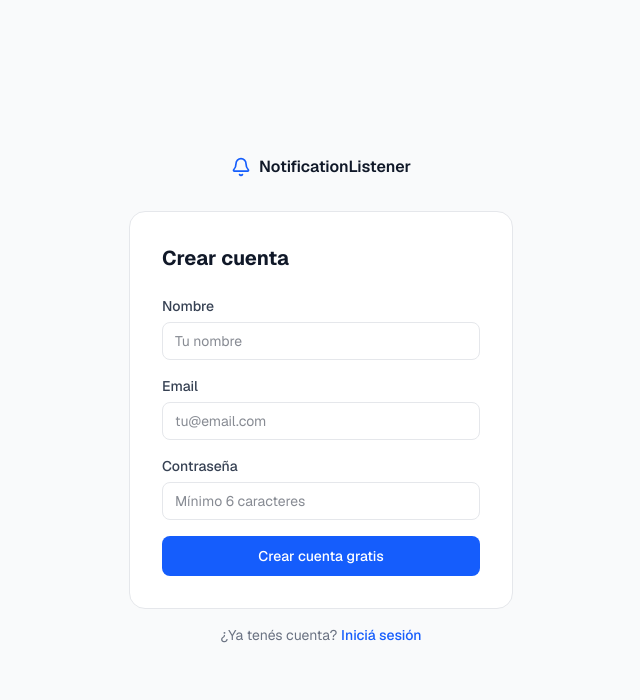
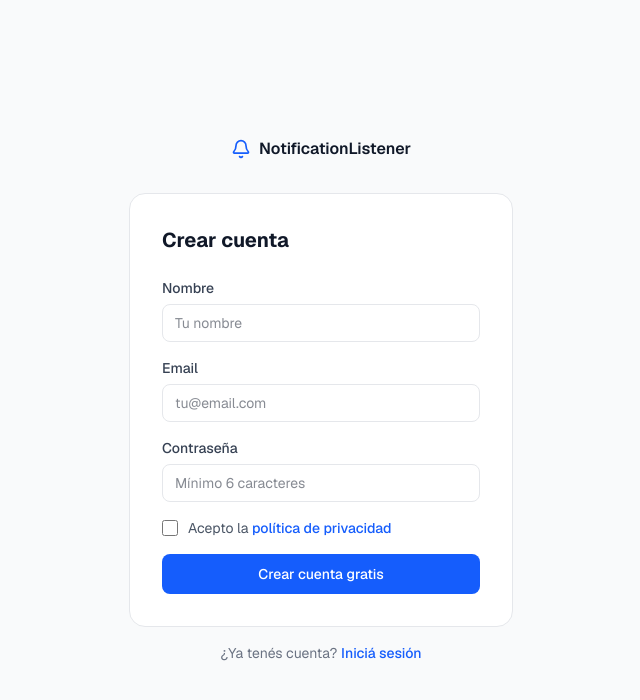
Before and after one commit to tomich78/notification-listener, a Next.js app: page /register in a window 1280 px wide. Shown: the top 700 px of the page, without its empty margins (319-959 px from the left). Built offline with nearby package versions, Linux system fonts and the light colour scheme; no server answers.

Commit message:
Add privacy policy checkbox to register form

```diff
--- a/src/app/register/page.tsx
+++ b/src/app/register/page.tsx
@@ -12,12 +12,17 @@
   const [password, setPassword] = useState("");
   const [error, setError] = useState("");
   const [loading, setLoading] = useState(false);
+  const [acceptedTerms, setAcceptedTerms] = useState(false);
 
   async function handleSubmit(e: React.FormEvent) {
     e.preventDefault();
     setError("");
     if (password.length < 6) {
       setError("La contraseña debe tener al menos 6 caracteres.");
+      return;
+    }
+    if (!acceptedTerms) {
+      setError("Tenés que aceptar la política de privacidad para continuar.");
       return;
     }
     setLoading(true);
@@ -89,6 +94,22 @@
               />
             </div>
 
+            <div className="flex items-start gap-2.5">
+              <input
+                type="checkbox"
+                id="terms"
+                checked={acceptedTerms}
+                onChange={(e) => setAcceptedTerms(e.target.checked)}
+                className="mt-0.5 h-4 w-4 rounded border-gray-300 text-blue-600 focus:ring-blue-500 cursor-pointer"
+              />
+              <label htmlFor="terms" className="text-sm text-gray-600 cursor-pointer">
+                Acepto la{" "}
+                <a href="/privacy" target="_blank" className="text-blue-600 hover:underline font-medium">
+                  política de privacidad
+                </a>
+              </label>
+            </div>
+
             {error && (
               <p className="text-sm text-red-600 bg-red-50 px-3 py-2 rounded-lg">
                 {error}
```
